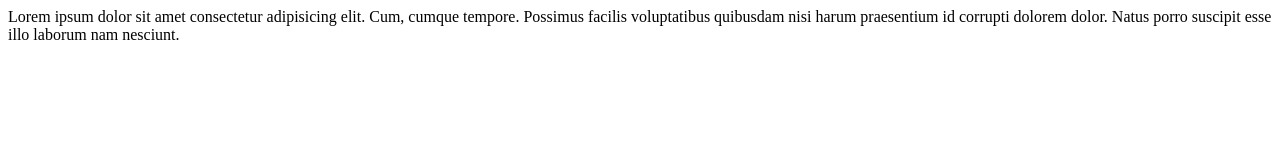
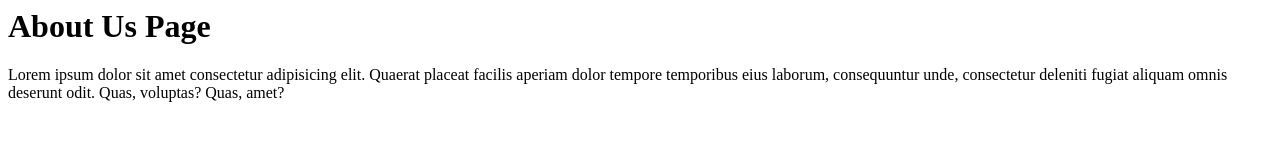
Before and after one commit to sriv93/html-web_pages, a plain HTML site: page about.html in a window 1280 px wide. Drawn offline with Linux system fonts and the light colour scheme.

Commit message:
Updated about file

```diff
--- a/about.html
+++ b/about.html
@@ -3,6 +3,9 @@
     <title>Anna University</title>
   </head>
   <body>
-    Lorem ipsum dolor sit amet consectetur adipisicing elit. Cum, cumque tempore. Possimus facilis voluptatibus quibusdam nisi harum praesentium id corrupti dolorem dolor. Natus porro suscipit esse illo laborum nam nesciunt.
+    <h1>About Us Page</h1>
+    <p>
+      Lorem ipsum dolor sit amet consectetur adipisicing elit. Quaerat placeat facilis aperiam dolor tempore temporibus eius laborum, consequuntur unde, consectetur deleniti fugiat aliquam omnis deserunt odit. Quas, voluptas? Quas, amet?
+    </p>
   </body>
 </html>
```
